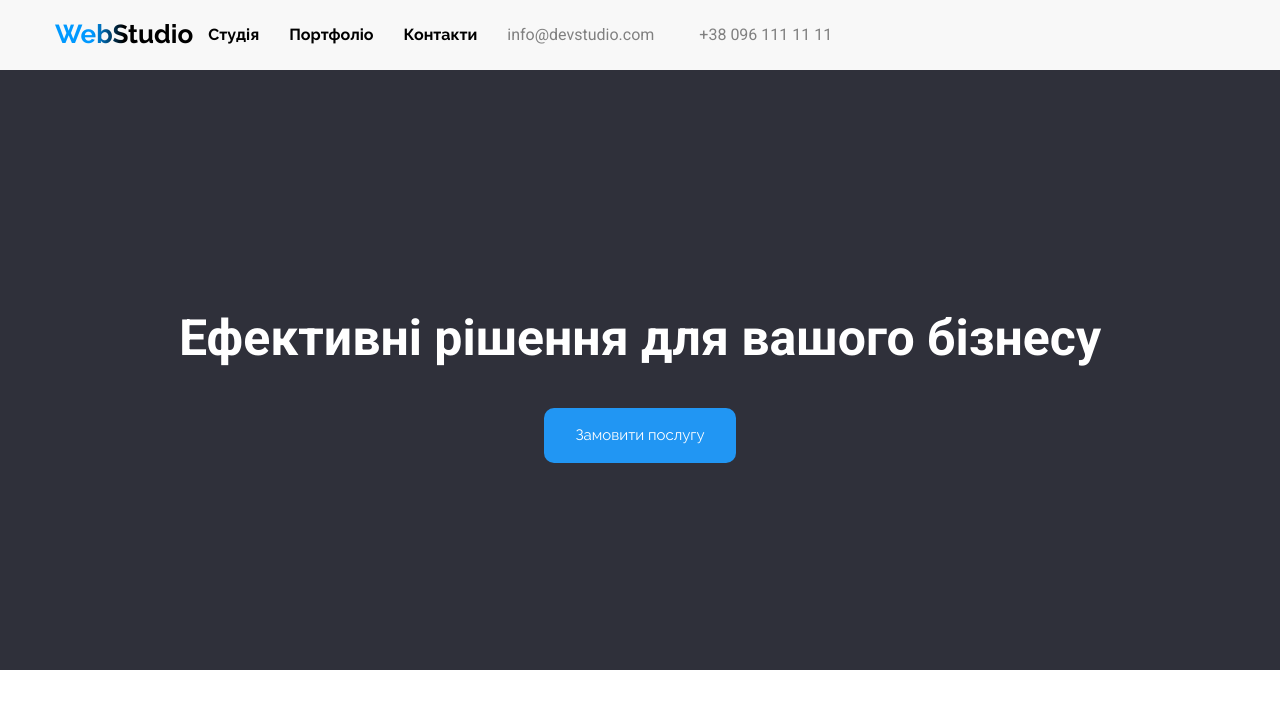
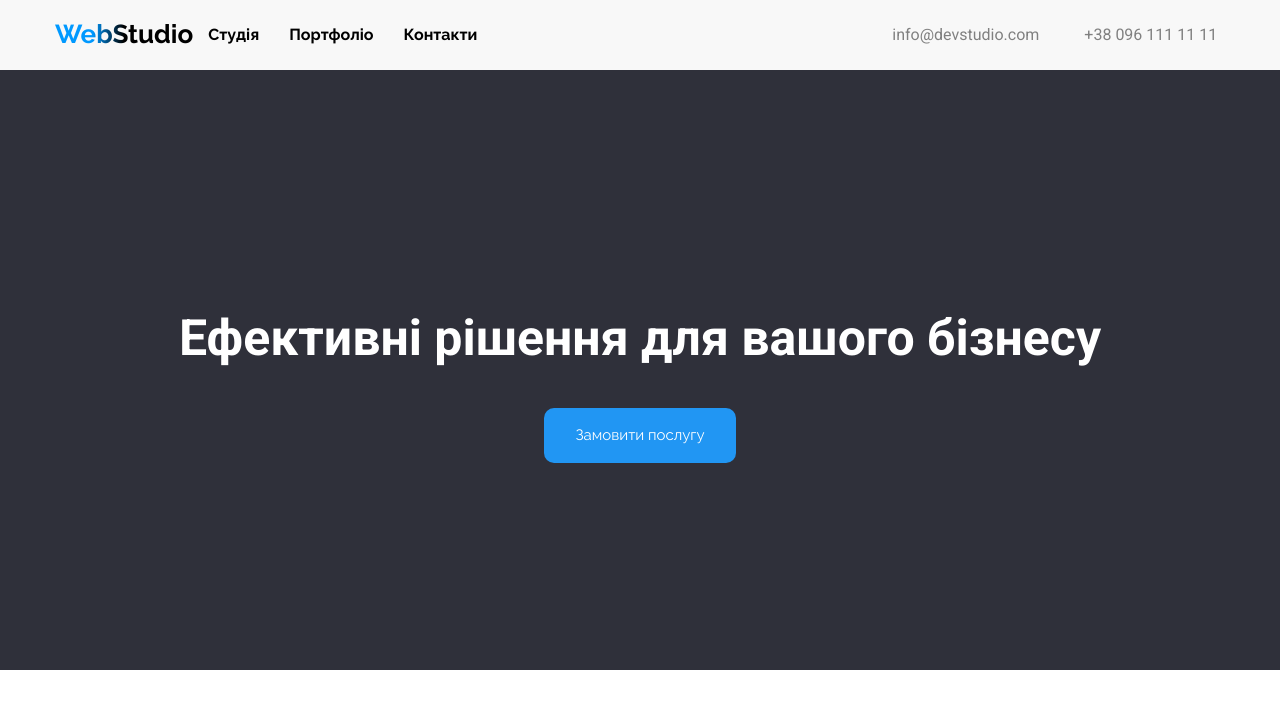
Before and after one commit to danilT9/WebStudio1, a plain HTML site: page index.html in a window 1280 px wide. Shown: the top 727 px of the page. Drawn offline with nearby package versions, Linux system fonts and the light colour scheme.

Commit message:
Update style.css

```diff
--- a/css/style.css
+++ b/css/style.css
@@ -25,6 +25,7 @@ header {
     padding: 20px 0;
     position: sticky;
     top: 0;
+    z-index: 100;
 }
 
 nav .container {
@@ -49,8 +50,8 @@ nav .container {
     margin-right: auto;
 }
 
-.header-ul li.l5, .header-ul li.l6 {
-    margin-left: 15px;
+.header-ul li.l5 {
+    margin-left: 400px;
 }
 
 a {
```
